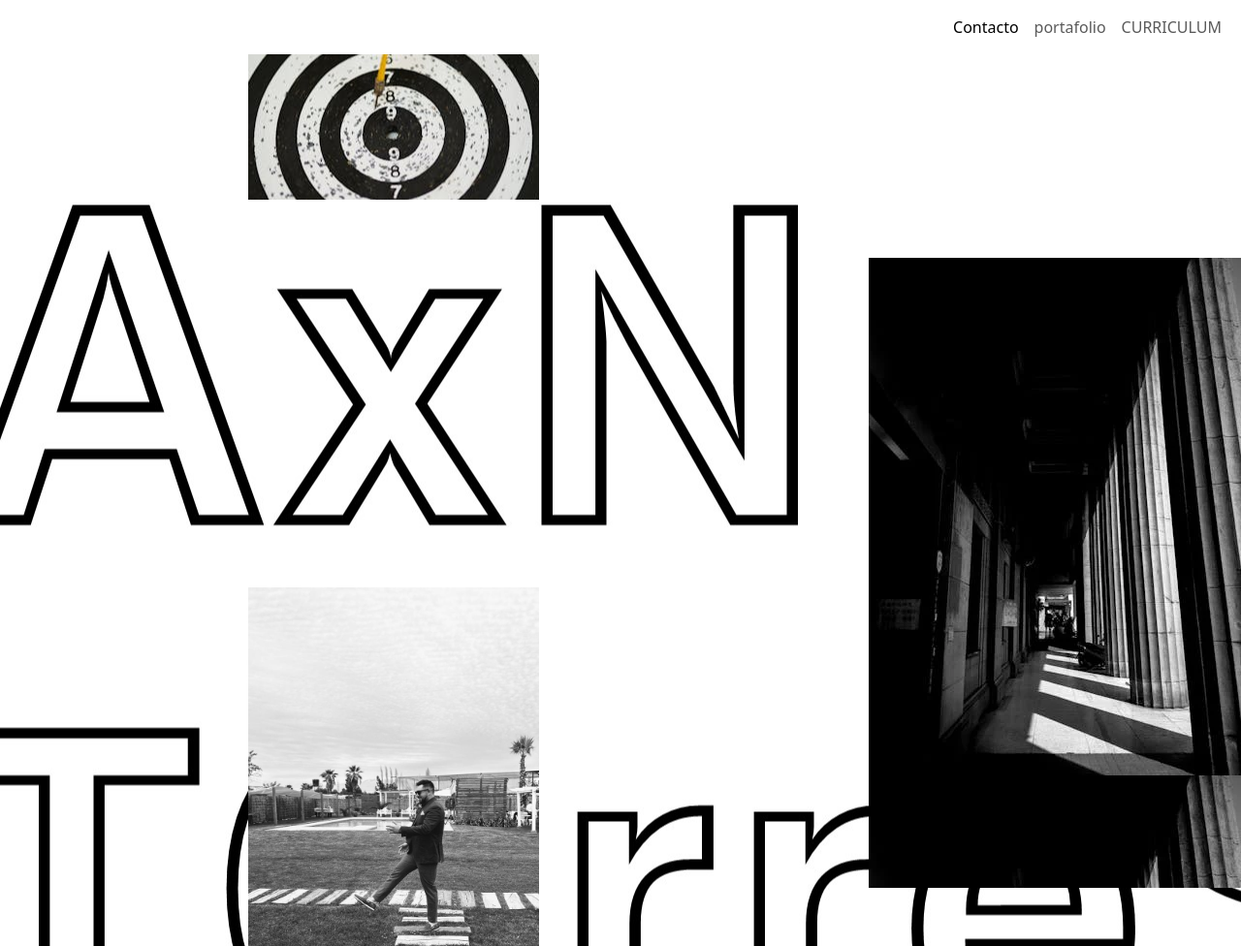
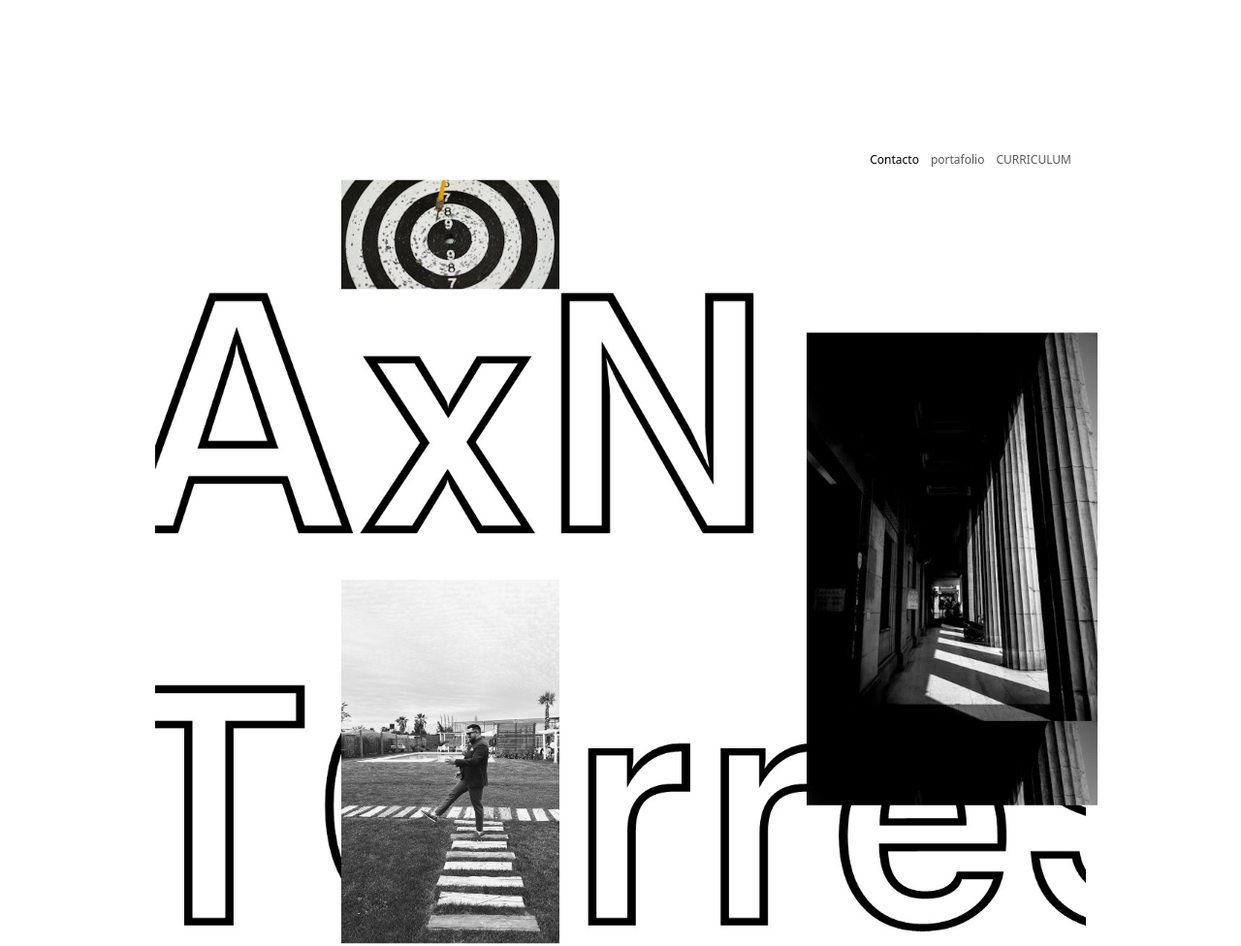
Before and after one commit to jpberse/Entrega-final-DL-IDW, a plain HTML site: page index.html in a window 1280 px wide. Shown: the top 976 px of the page at 97% size. Drawn offline with nearby package versions, Linux system fonts and the light colour scheme.

Commit message:
escalada con transform 0.75

```diff
--- a/assent/css/style.css
+++ b/assent/css/style.css
@@ -3,7 +3,7 @@ body{
     margin: 0;
     width: 100%;
     height: 100%;
-    transform: scale3d( 0.75);
+    transform: scale( 0.75);
 }
 .navbar{
     height: 2%;
```
